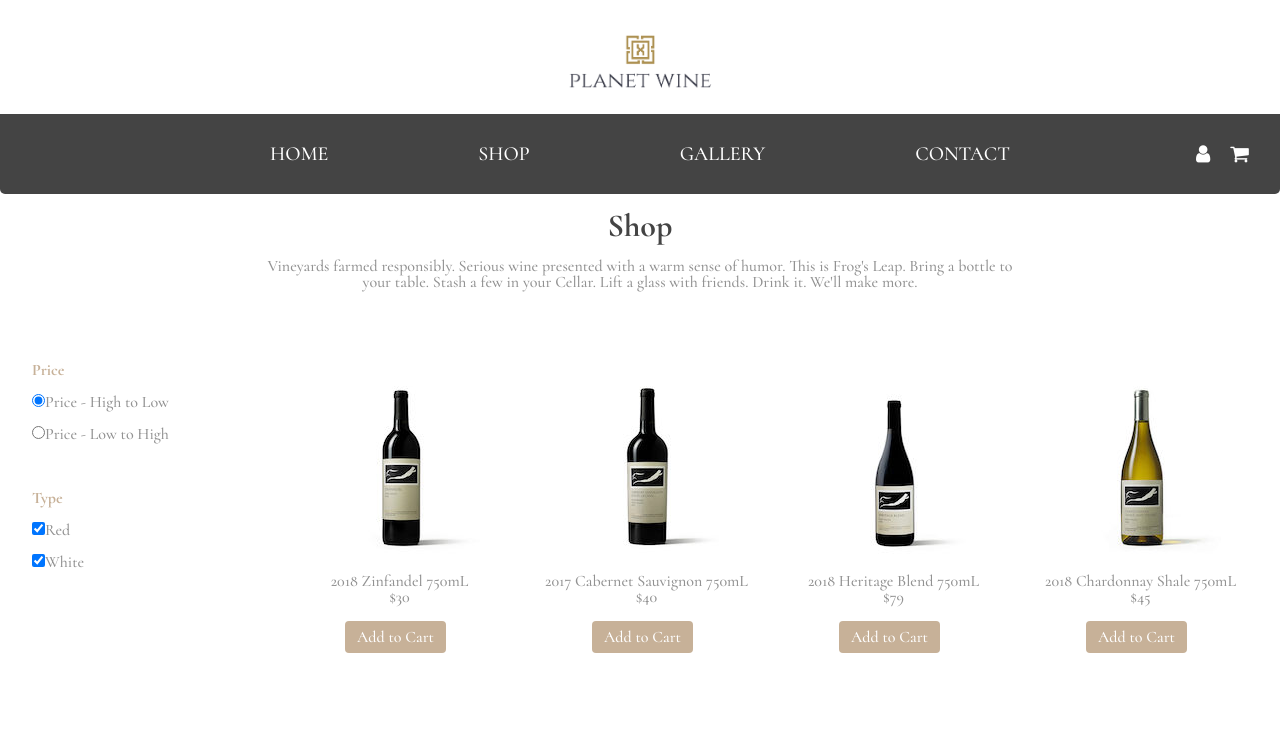
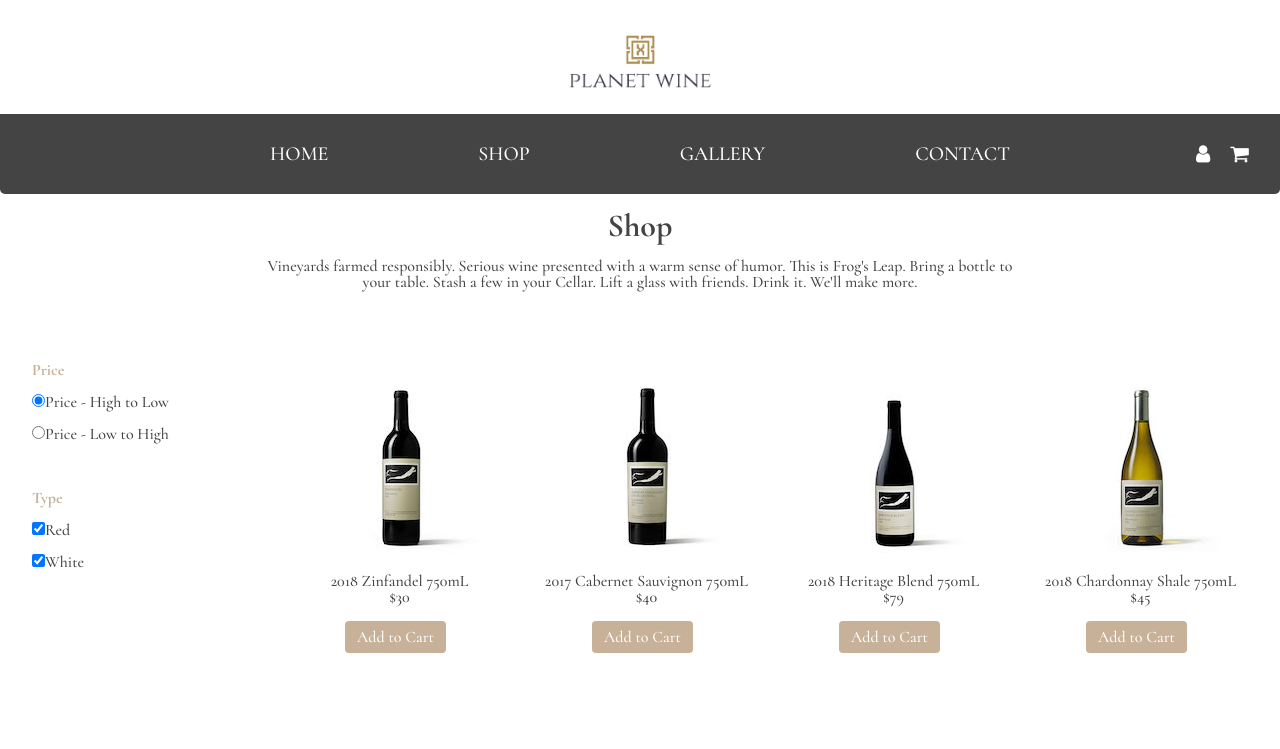
Before and after one commit to karenm08/Planet-Wine-Angular, an Angular app in the folder frontend/: page / in a window 1280 px wide. Shown: the top 749 px of the page. Built offline with nearby package versions, Linux system fonts and the light colour scheme.

Commit message:
changed color of the content

```diff
--- a/frontend/src/styles.css
+++ b/frontend/src/styles.css
@@ -127,7 +127,7 @@ body
   height: 100%;
   margin: 0;
   font-family: 'Cormorant', serif;
-  color: #929292;
+  color:#444444;
  }
 
 .content {
```
